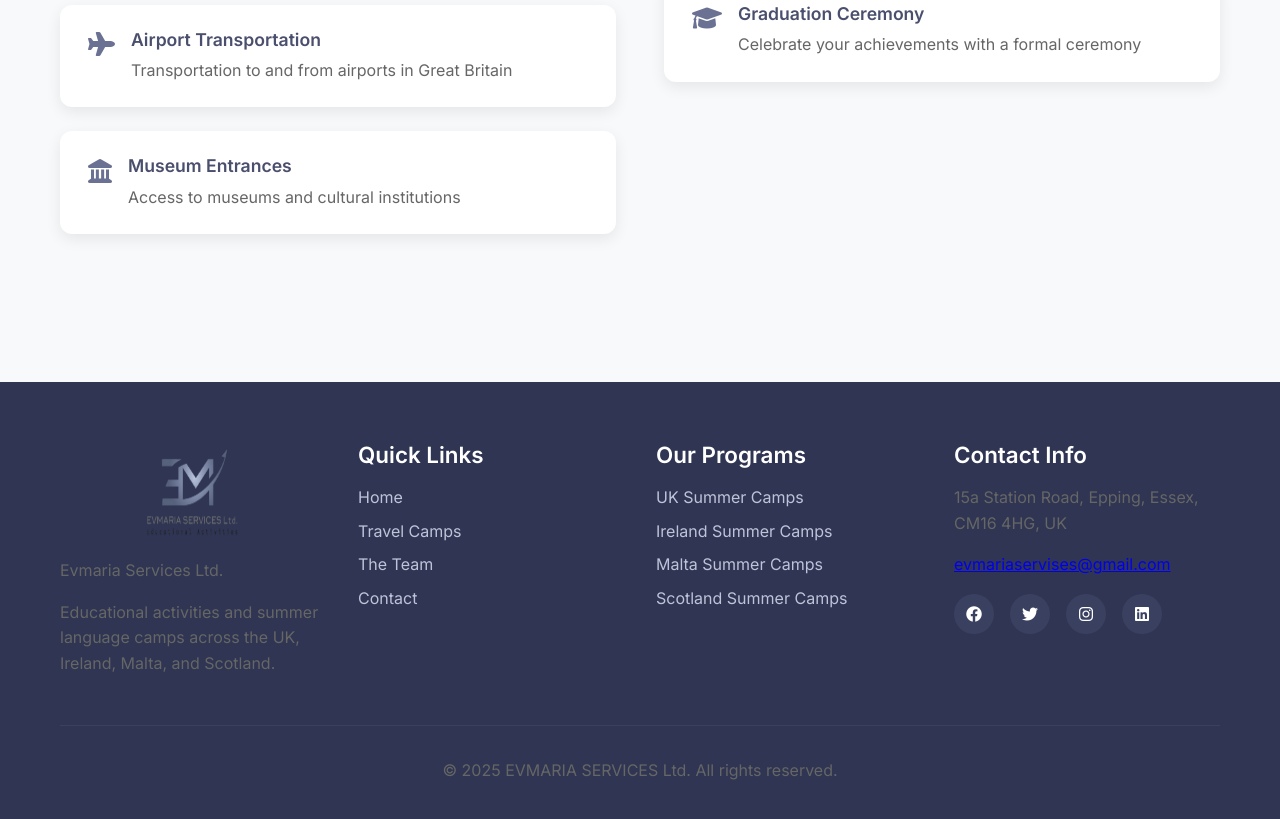
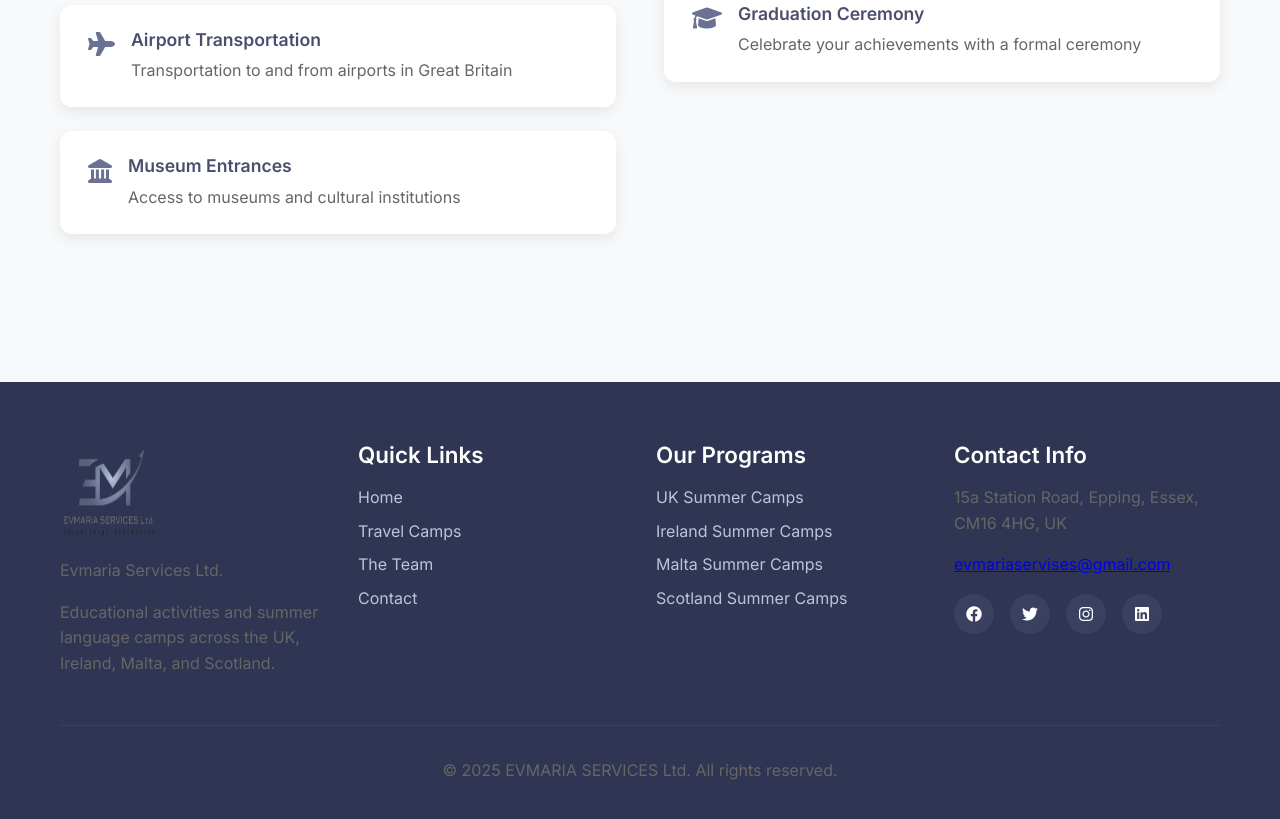
Before and after one commit to dimgian04/evmaria, a website: page public/index.html in a window 1280 px wide. Shown: the part 2750-3569 px from the top of the page. Drawn offline with Linux system fonts and the light colour scheme.

Commit message:
Update footer logo styling for responsiveness
Set footer logo height and width to auto for better responsiveness and commented out left margin auto to adjust alignment.

```diff
--- a/public/css/style.css
+++ b/public/css/style.css
@@ -683,10 +683,11 @@ p {
 }
 
 .footer-logo {
-  height: 40px;
+  height: auto;
+  width: auto;
   margin-bottom: 1rem;
   display: block;
-  margin-left: auto;
+  /* margin-left: auto; */
   margin-right: auto;
 }
 
```
